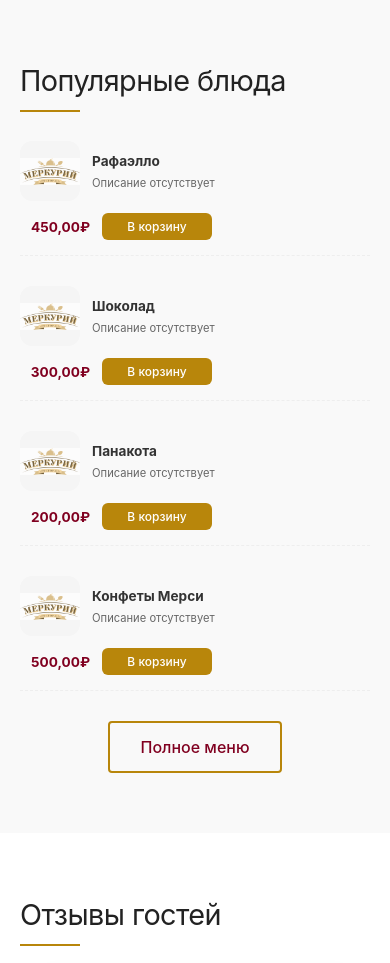
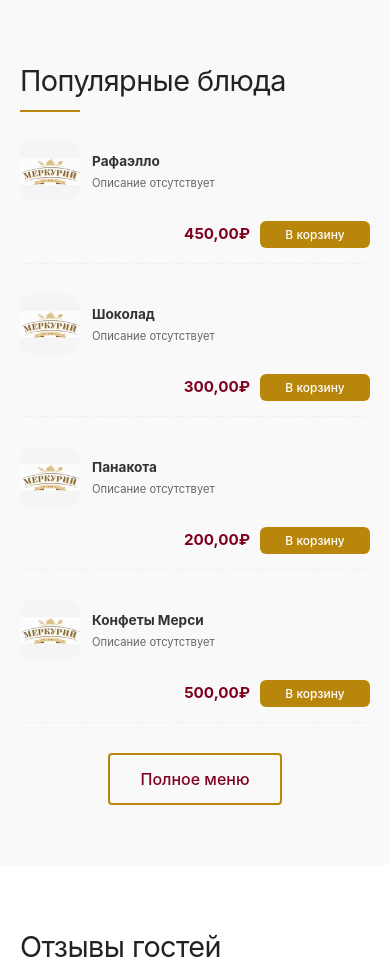
Before and after one commit to pepan222/mercury-restaurant, a Django app: page / in a window 390 px wide. Shown: the part 1314-2277 px from the top of the page. Run offline with Django 5.2, Linux system fonts and the light colour scheme; data comes from the database, SQL or seed files in the repository; data that the repository does not hold is empty.

Commit message:
Исправлены стили блюд на странице Главная и на странице Меню

```diff
--- a/templates/core/index.html
+++ b/templates/core/index.html
@@ -86,13 +86,19 @@
         overflow: hidden;
     }
 
+    /* Блок с ценой и кнопкой */
+    .featured-dish-actions {
+        display: flex;
+        align-items: center;
+        gap: 15px;
+        white-space: nowrap;
+    }
+
     .featured-dish-price {
         font-weight: 700;
         font-size: 1.2rem;
         color: #800020;
         white-space: nowrap;
-        min-width: 80px;
-        text-align: right;
     }
 
     .add-to-cart-btn {
@@ -379,6 +385,14 @@
         .featured-dish-desc {
             font-size: 0.7rem;
         }
+        .featured-dish-actions {
+            display: flex;
+            justify-content: flex-end;
+            align-items: center;
+            gap: 10px;
+            width: 100%;
+            margin-top: 8px;
+        }
         .featured-dish-price {
             font-size: 0.95rem;
         }
@@ -474,10 +488,6 @@
         }
         .featured-dish-info h4 {
             font-size: 0.85rem;
-        }
-        .featured-dish-price {
-            font-size: 0.85rem;
-            min-width: 70px;
         }
         .hero .slide-content .btn-gold {
             padding: 8px 20px;
@@ -816,8 +826,10 @@
                     <h4>{{ dish.name }}</h4>
                     <div class="featured-dish-desc">{{ dish.description|default:"Описание отсутствует"|truncatechars:70 }}</div>
                 </div>
-                <div class="featured-dish-price">{{ dish.price }}₽</div>
-                <button class="add-to-cart-btn" data-id="{{ dish.id }}" data-name="{{ dish.name }}" onclick="event.stopPropagation(); handleAddToCart(this, {{ dish.id }}, 1)">В корзину</button>
+                <div class="featured-dish-actions">
+                    <span class="featured-dish-price">{{ dish.price }}₽</span>
+                    <button class="add-to-cart-btn" data-id="{{ dish.id }}" data-name="{{ dish.name }}" onclick="event.stopPropagation(); handleAddToCart(this, {{ dish.id }}, 1)">В корзину</button>
+                </div>
             </div>
             {% empty %}
             <p>Блюда временно отсутствуют</p>
```
Also changed, not shown: templates/menu/menu_list.html (+30 -15 lines).
